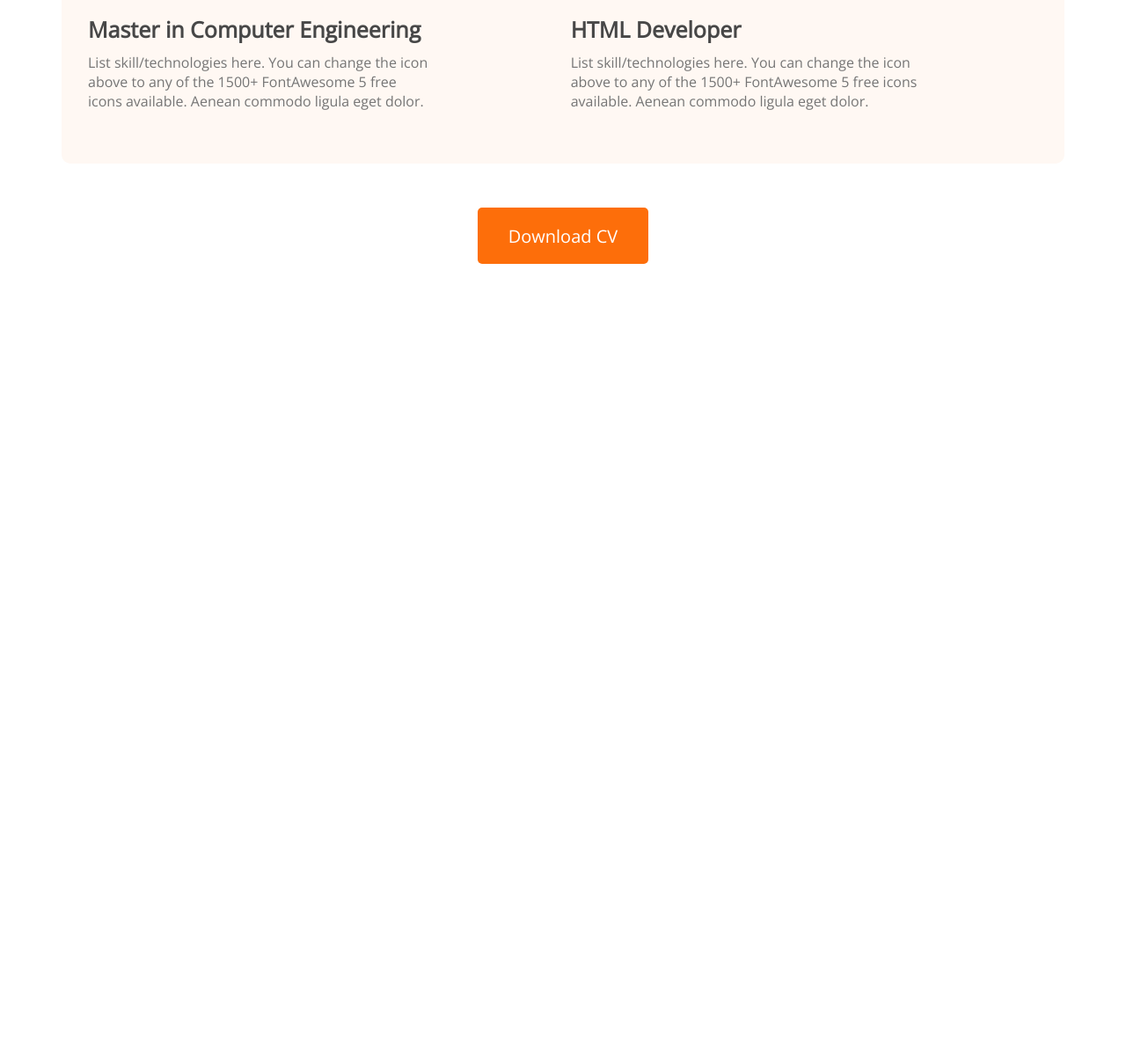
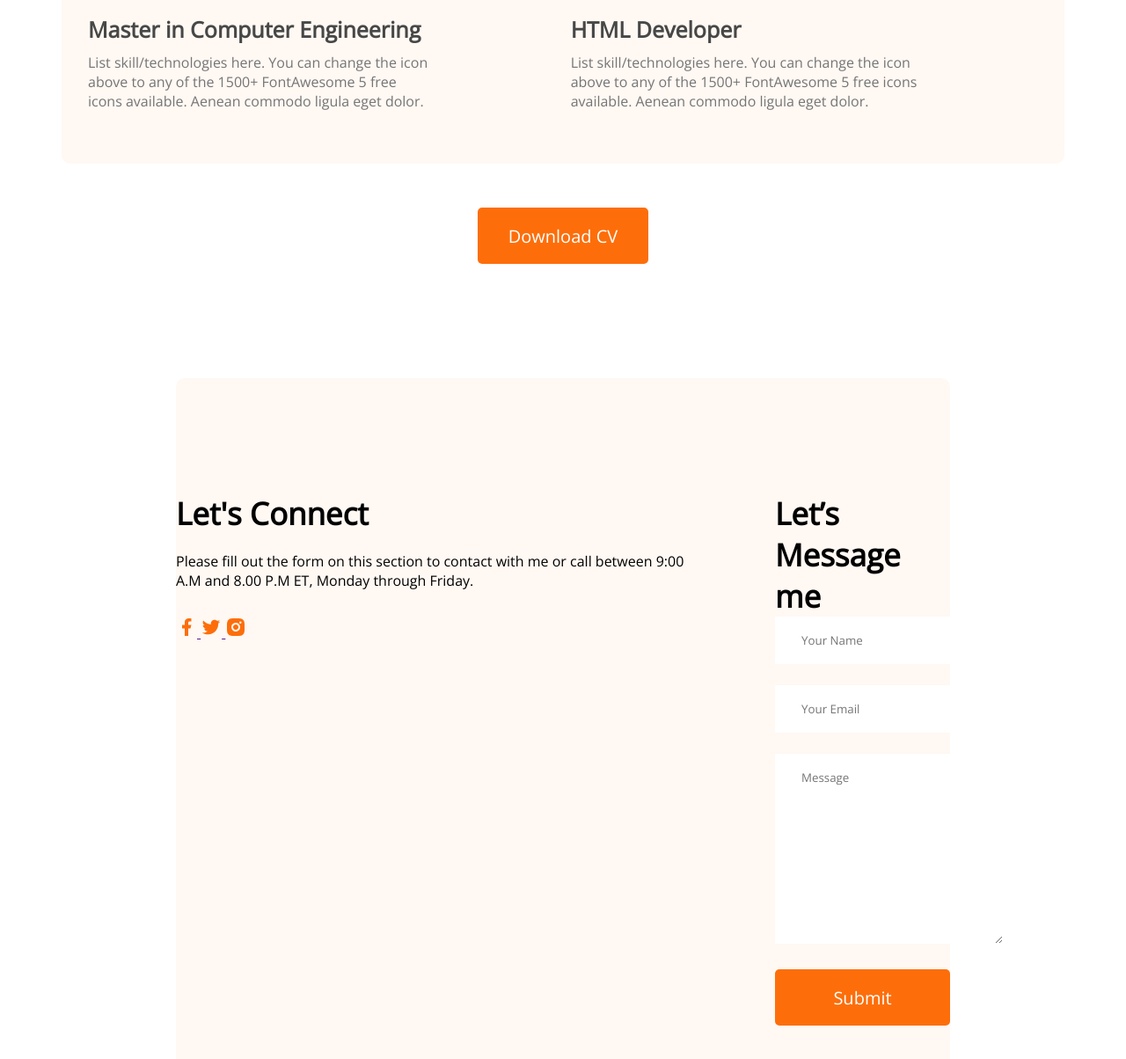
Before and after one commit to naimeh461/developer-portfolio, a plain HTML site: page index.html in a window 1280 px wide. Shown: the part 3009-4213 px from the top of the page at 88% size. Before the commit the page ends 3309 px from the top, so only its background shows below. Drawn offline with nearby package versions, Linux system fonts and the light colour scheme.

Commit message:
contact us add

```diff
--- a/index.html
+++ b/index.html
@@ -1,13 +1,17 @@
 <!DOCTYPE html>
 <html lang="en">
+
 <head>
     <meta charset="UTF-8">
     <meta http-equiv="X-UA-Compatible" content="IE=edge">
     <meta name="viewport" content="width=device-width, initial-scale=1.0">
     <title>Developer Protfolio</title>
     <link rel="stylesheet" href="styles/portfolio.css">
-    <link rel="preconnect" href="https://fonts.googleapis.com"><link rel="preconnect" href="https://fonts.gstatic.com" crossorigin><link href="https://fonts.googleapis.com/css2?family=Open+Sans&display=swap" rel="stylesheet">
+    <link rel="preconnect" href="https://fonts.googleapis.com">
+    <link rel="preconnect" href="https://fonts.gstatic.com" crossorigin>
+    <link href="https://fonts.googleapis.com/css2?family=Open+Sans&display=swap" rel="stylesheet">
 </head>
+
 <body>
     <header class="header">
         <nav>
@@ -23,7 +27,8 @@
             <div>
                 <h3 class="banner-sub-title">Hi, I am</h3>
                 <h1 class="banner-title">Naime Hasan</h1>
-            <p class="banner-dis">Shot what able cold new see hold.Friendly as an betrayed formerly he. Morning because as to society behaved moments.</p>
+                <p class="banner-dis">Shot what able cold new see hold.Friendly as an betrayed formerly he. Morning
+                    because as to society behaved moments.</p>
                 <button class="btn-primary">Download CV</button>
             </div>
             <img src="images/hardy.png" alt="">
@@ -32,7 +37,10 @@
     <main>
         <section class="about">
             <h3 class="section-title">About Me</h2>
-            <p class="section-description">I, m a designer & developer with a passion for web design. I enjoy developing simple, clean and slick websites that provide real value to the end user. Thousands of clients have procured exceptional resulfs while working with me. Delivering work within time and budget which meets clients requirements in our mata.</p>
+                <p class="section-description">I, m a designer & developer with a passion for web design. I enjoy
+                    developing simple, clean and slick websites that provide real value to the end user. Thousands of
+                    clients have procured exceptional resulfs while working with me. Delivering work within time and
+                    budget which meets clients requirements in our mata.</p>
                 <div class="about-info-container">
                     <div class="about-info">
                         <p class="info-titel">Name:</p>
@@ -58,28 +66,34 @@
         <!-- what I Do Section -->
         <section class="what-i-do">
             <h3 class="section-title">what I Do</h3>
-            <p class="section-paragraph">I have more than 10 years experience building software for clients all over the world. Below is a quick overview of my main technical skill sets and technologies i use. Want to find out more about my experience? Check out my online resume and project portfolio.</p>
+            <p class="section-paragraph">I have more than 10 years experience building software for clients all over the
+                world. Below is a quick overview of my main technical skill sets and technologies i use. Want to find
+                out more about my experience? Check out my online resume and project portfolio.</p>
 
             <div class="skill-container">
                 <div class="skill">
                     <img class="image" src="images/icons/js.png" alt="">
                     <p class="skill-title">Vanilla javaScript</p>
-                    <p class="skill-description">Lorem ipsum, dolor sit amet consectetur adipisicing elit. Fugit pariatur iste aliquam voluptatibus architecto mollitia!</p>
+                    <p class="skill-description">Lorem ipsum, dolor sit amet consectetur adipisicing elit. Fugit
+                        pariatur iste aliquam voluptatibus architecto mollitia!</p>
                 </div>
                 <div class="skill">
                     <img src="images/icons/react.png" alt="">
                     <p class="skill-title">React</p>
-                    <p class="skill-description">Vitae unde, accusamus veniam consequatur repellendus eligendi debitis minima, officia in sapiente officiis perferendis provident.</p>
+                    <p class="skill-description">Vitae unde, accusamus veniam consequatur repellendus eligendi debitis
+                        minima, officia in sapiente officiis perferendis provident.</p>
                 </div>
                 <div class="skill">
                     <img src="images/icons/nodejs.png" alt="">
                     <p class="skill-title">Node.js</p>
-                    <p class="skill-description">Repellendus iste nulla enim placeat atque deleniti asperiores officiis quibusdam sunt, veritatis odit molestiae modi!</p>
+                    <p class="skill-description">Repellendus iste nulla enim placeat atque deleniti asperiores officiis
+                        quibusdam sunt, veritatis odit molestiae modi!</p>
                 </div>
                 <div class="skill">
                     <img src="images/icons/mongo.png" alt="">
                     <p class="skill-title">MongoDB</p>
-                    <p class="skill-description">Voluptate tempore corrupti cumque inventore velit natus nesciunt rerum, vero quidem provident dolorum, soluta dicta.</p>
+                    <p class="skill-description">Voluptate tempore corrupti cumque inventore velit natus nesciunt rerum,
+                        vero quidem provident dolorum, soluta dicta.</p>
                 </div>
             </div>
             <!-- A summary of My Resume -->
@@ -132,9 +146,35 @@
             <button class="btn-primary">Download CV</button>
         </div>
         </section>
+        </section>
     </main>
-    <footer>
+    <!-- Contact section -->
+    <footer class="contact">
+        <div>
+            <h2 class="contact-title">Let's Connect</h2>
+            <p class="contact-dis">Please fill out the form on this section to contact with me or call between 9:00 A.M
+                and 8.00 P.M ET, Monday through Friday.</p>
+            <a href="">
+                <img src="images/icons/facebook.png">
+            </a>
+            <a href="">
+                <img src="images/icons/twitter.png">
+            </a>
+            <a href="">
+                <img src="images/icons/insta.png">
+            </a>
+        </div>
+        <div>
+            <h2 class="contact-title">Let’s Message me</h2>
+            <form action="">
+                <input type="text" name="" id="" placeholder="Your Name"> <br>
+                <input type="email" name="" id="" placeholder="Your Email"> <br>
+                <textarea name="" id="" cols="30" rows="10" placeholder="Message"></textarea> <br>
+                <input class="btn-primary" type="submit" value="Submit">
 
+            </form>
+        </div>
     </footer>
 </body>
+
 </html>
--- a/styles/portfolio.css
+++ b/styles/portfolio.css
@@ -190,4 +190,40 @@ main{
 .resume-button{
     margin-top: 50px;
     text-align: center;
+    margin-bottom: 130px;
 }
+.contact
+{
+    display:flex;
+    gap:100px;
+    justify-content: center;
+    background-color:#FFF8F3;
+    padding: 130px 0px 130px 0px;
+    text-align: left;
+    margin: 0 200px;
+    border-radius: 10px;
+
+
+}
+.contact-title{
+    font-weight: 700;
+    font-size: 35px;
+    text-align: left;
+
+
+}
+.contact-dis{
+
+    margin-top: 20px;
+    font-weight: 400;
+    font-size: 16px;
+    margin-bottom: 30px;
+
+
+}
+.contact input, textarea{
+    margin-bottom: 24px;
+    border: 0;
+    width: 100%;
+    padding: 18px 30px;
+}
```
Lines whose indentation alone changed are shown as unchanged.
